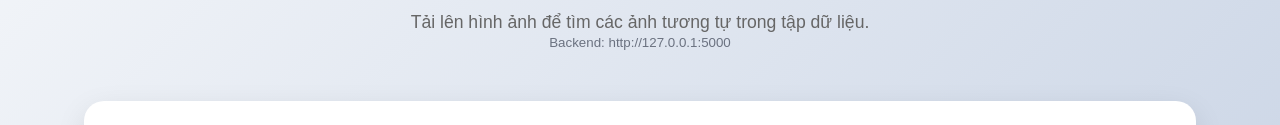
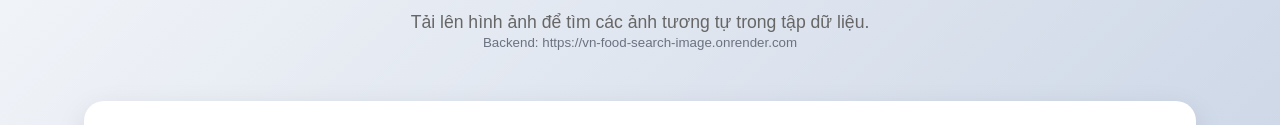
Before and after one commit to NguyenHuann/vn_food_search_image, a plain HTML site: page static/model.html in a window 1280 px wide. Shown: the part 193-318 px from the top of the page. Drawn offline with Linux system fonts and the light colour scheme.

Commit message:
Update model.html

```diff
--- a/static/model.html
+++ b/static/model.html
@@ -291,7 +291,7 @@
     <!-- App JS -->
     <script>
       // CẤU HÌNH BACKEND
-      const DEFAULT_BACKEND = "http://127.0.0.1:5000";
+      const DEFAULT_BACKEND = "https://vn-food-search-image.onrender.com";
       const urlParams = new URLSearchParams(location.search);
       const BASE_URL = urlParams.get("backend") || DEFAULT_BACKEND;
 
```
